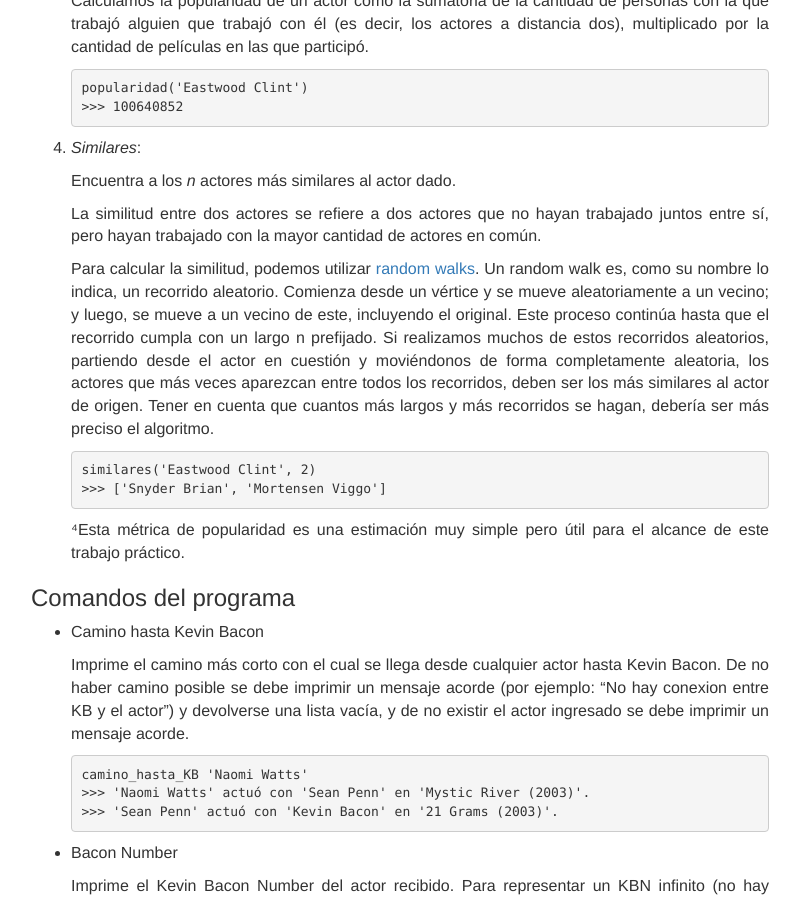
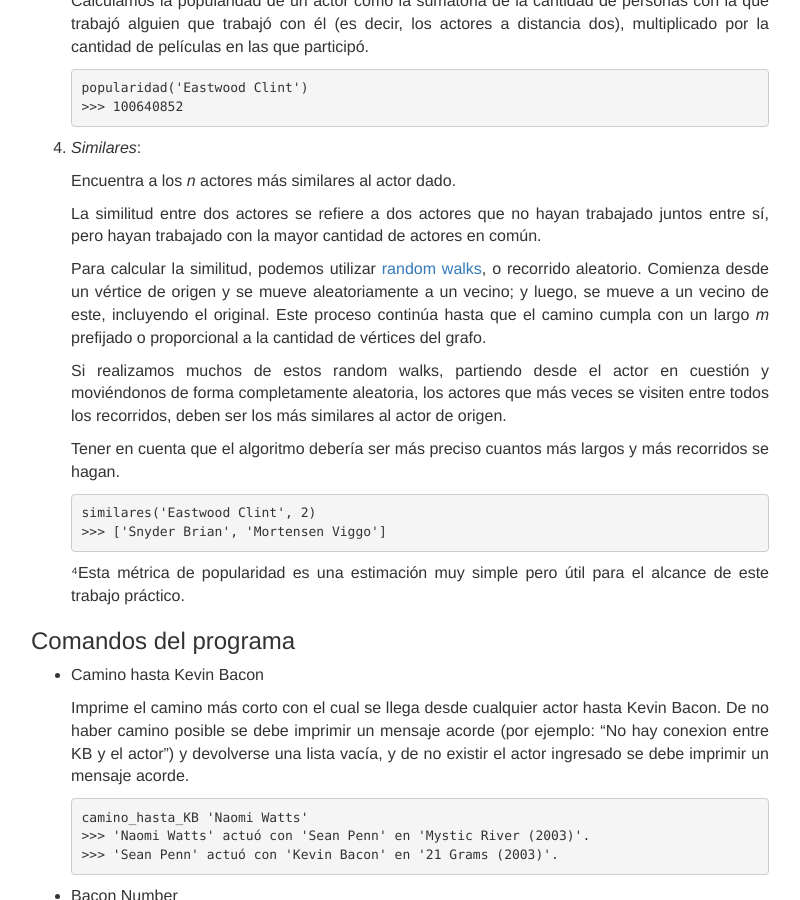
Before and after one commit to algoritmos-rw/algoritmos, a Jekyll site: the page built from static/tps/2017_2/tp3/index.md, in a window 1280 px wide and 900 px high, scrolled down 2993 px. Shown: the whole window, without its empty margins (240-1040 px from the left). Built offline with Jekyll 4.4.1, drawn with Linux system fonts in a browser that asks for light colours.

Commit message:
Copyedit de segmento de random walks.

````diff
--- a/static/tps/2017_2/tp3/index.md
+++ b/static/tps/2017_2/tp3/index.md
@@ -113,9 +113,24 @@ Se aclara previamente que no es necesario para el alcance de este TP hacer el gr
 
    Encuentra  a los _n_ actores más similares al actor dado.
 
-   La similitud entre dos actores se refiere a dos actores que no hayan trabajado juntos entre sí, pero hayan trabajado con la mayor cantidad de actores en común.
+   La similitud entre dos actores se refiere a dos actores que no hayan
+   trabajado juntos entre sí, pero hayan trabajado con la mayor cantidad
+   de actores en común.
 
-   Para calcular la similitud, podemos utilizar [random walks](https://en.wikipedia.org/wiki/Random_walk). Un random walk es, como su nombre lo indica, un recorrido aleatorio. Comienza desde un vértice y se mueve aleatoriamente a un vecino; y luego, se mueve a un vecino de este, incluyendo el original. Este proceso continúa hasta que el recorrido cumpla con un largo n prefijado. Si realizamos muchos de estos recorridos aleatorios, partiendo desde el actor en cuestión y moviéndonos de forma completamente aleatoria, los actores que más veces aparezcan entre todos los recorridos, deben ser los más similares al actor de origen. Tener en cuenta que cuantos más largos y más recorridos se hagan, debería ser más preciso el algoritmo.
+   Para calcular la similitud, podemos utilizar [random walks](https://en.wikipedia.org/wiki/Random_walk),
+   o recorrido aleatorio.
+   Comienza desde un vértice de origen y se mueve aleatoriamente a un
+   vecino; y luego, se mueve a un vecino de este, incluyendo el original.
+   Este proceso continúa hasta que el camino cumpla con un largo _m_
+   prefijado o proporcional a la cantidad de vértices del grafo.
+
+   Si realizamos muchos de estos random walks, partiendo desde el actor en
+   cuestión y moviéndonos de forma completamente aleatoria, los actores
+   que más veces se visiten entre todos los recorridos, deben ser los más
+   similares al actor de origen.
+
+   Tener en cuenta que el algoritmo debería ser más preciso cuantos más
+   largos y más recorridos se hagan.
    ```
    similares('Eastwood Clint', 2)
    >>> ['Snyder Brian', 'Mortensen Viggo']
````
